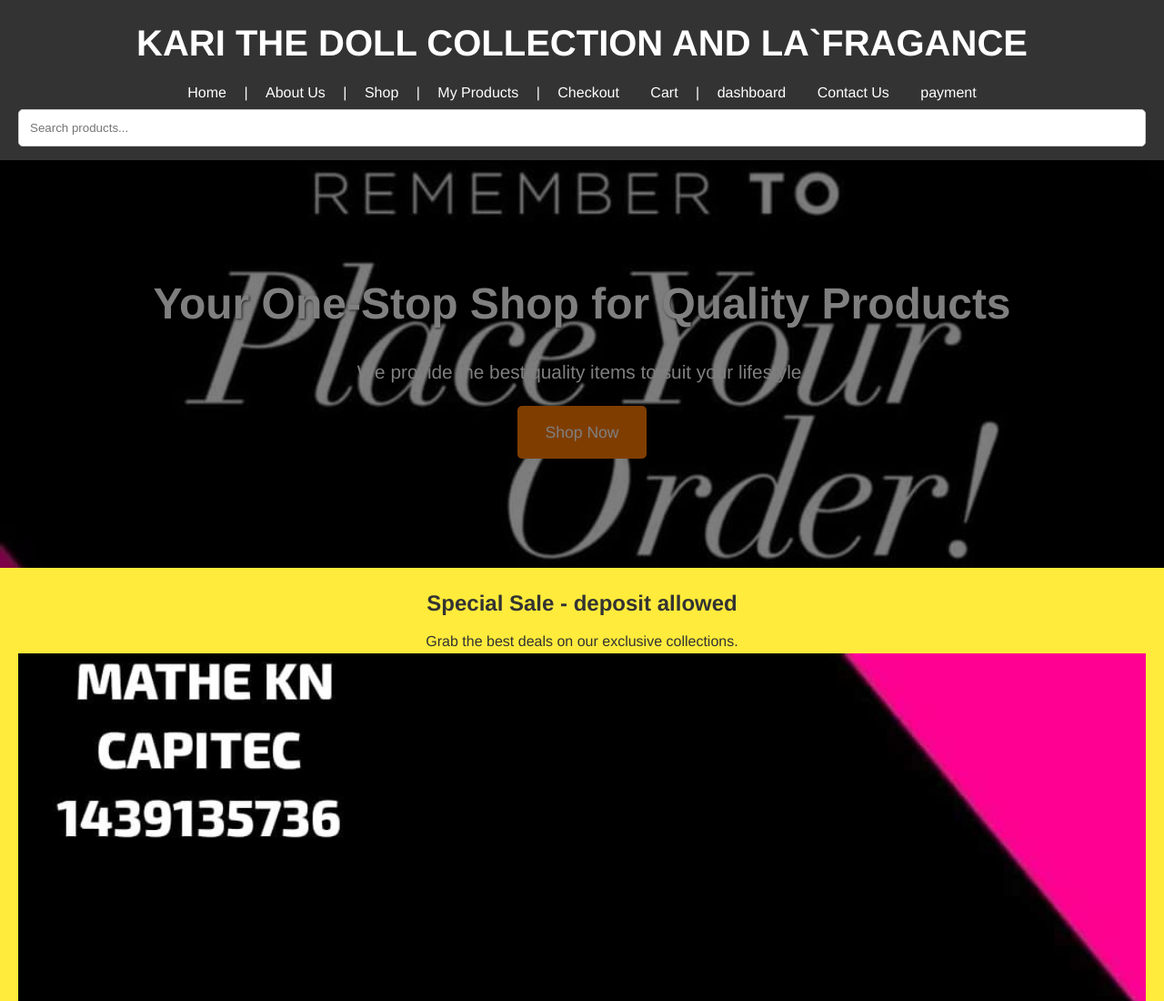
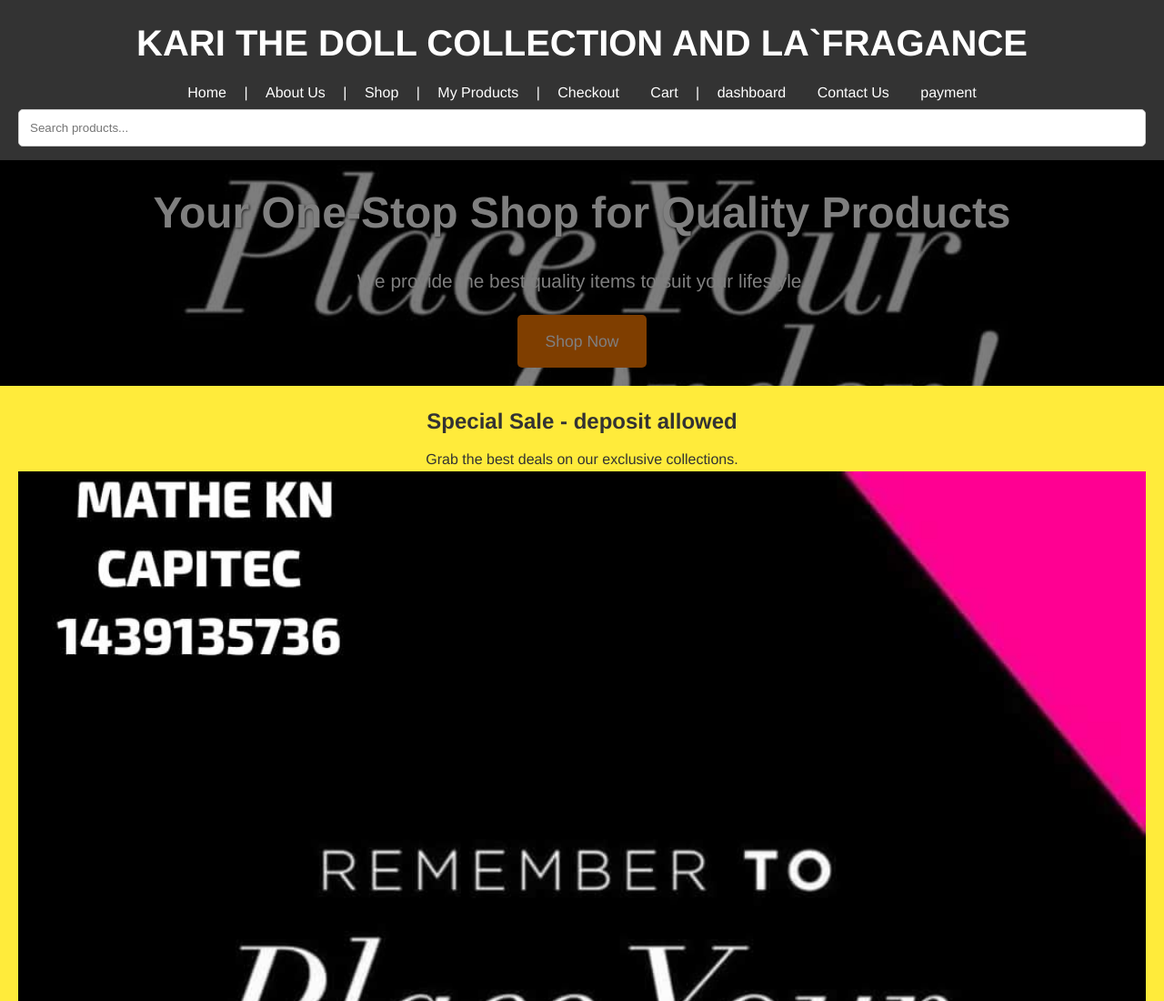
Before and after one commit to sekgotheT/Kari-the-doll-collection-and-LA-Fragarnce, a website: page index.html in a window 1280 px wide. Shown: the top 1100 px of the page at 91% size. Drawn offline with Linux system fonts and the light colour scheme.

Commit message:
Update styles.css

```diff
--- a/public/styles.css
+++ b/public/styles.css
@@ -46,7 +46,7 @@
     background: url('../images/logo1.jpg') no-repeat center center/cover;
     color: #fff;
     text-align: center;
-    padding: 120px 20px;
+    padding: 20px;
     position: relative;
 }
 
```
